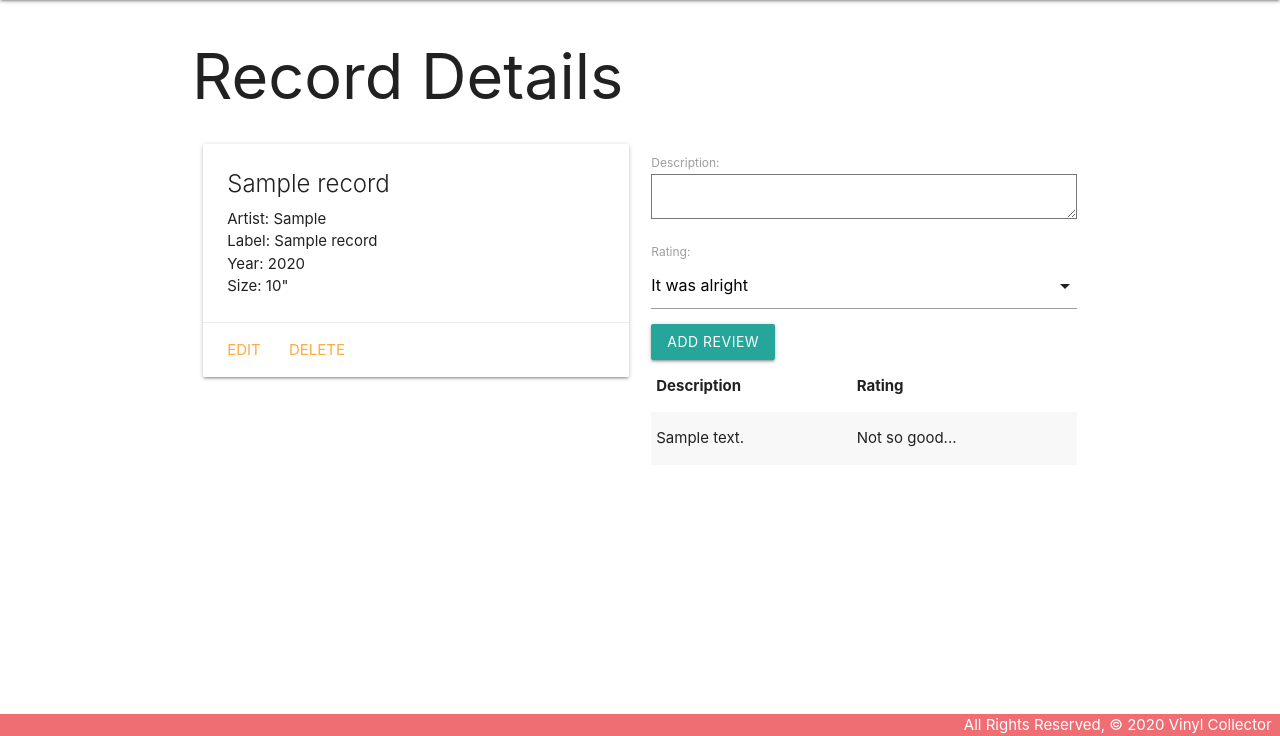
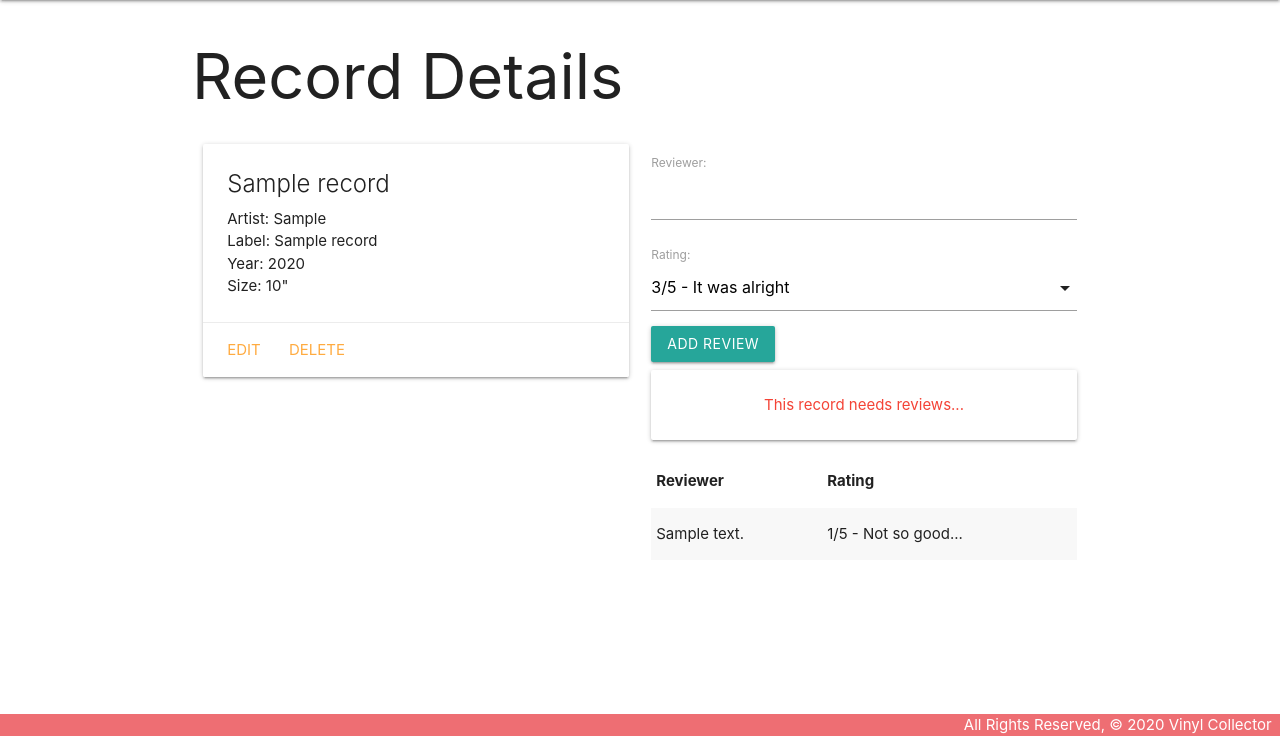
Before and after one commit to imalakamens/django_collector, a Django app: page /records/1/ in a window 1280 px wide. Shown: the part 64-800 px from the top of the page. Run offline with Django 3.2, Linux system fonts and the light colour scheme; tables that the repository leaves empty hold one stand-in row (values such as "Sample post").

Commit message:
add review status card

```diff
--- a/main_app/forms.py
+++ b/main_app/forms.py
@@ -4,4 +4,4 @@ from .models import Review
 class ReviewForm(ModelForm):
     class Meta:
         model = Review
-        fields=['description', 'rating']
+        fields=['reviewer', 'rating']
--- a/main_app/models.py
+++ b/main_app/models.py
@@ -2,11 +2,11 @@ from django.db import models
 from django.urls import reverse
 
 RATINGS = (
-    ('1', 'Not so good...'),
-    ('2', 'Could be better'),
-    ('3', 'It was alright'),
-    ('4', 'Pretty good...'),
-    ('5', 'AMAZING!')
+    ('1', '1/5 - Not so good...'),
+    ('2', '2/5 - Could be better'),
+    ('3', '3/5 - It was alright'),
+    ('4', '4/5 - Pretty good...'),
+    ('5', '5/5 - AMAZING!')
 )
 
 # Create your models here.
@@ -23,8 +23,11 @@ class Record(models.Model):
     def get_absolute_url(self):
         return reverse('detail', kwargs={'record_id' : self.id})
 
+    def review_count(self):
+        return self.review_set.all().count() > 1
+
 class Review(models.Model):
-    description = models.TextField(max_length=250)
+    reviewer = models.CharField('reviewer', max_length=50)
     rating = models.CharField(
         max_length=1,
         choices=RATINGS,
--- a/main_app/templates/records/detail.html
+++ b/main_app/templates/records/detail.html
@@ -28,14 +28,19 @@
       {{ review_form.as_p }}
       <input type="submit" class="btn" value="Add Review">
     </form>
+    {% if record.review_count %}
+      <div class="card-panel teal-text center-align">This record has a few reviews!</div>
+    {% else %}
+      <div class="card-panel red-text center-align">This record needs reviews...</div>
+      {% endif %}
     <table class="striped">
       <thead>
-        <tr><th>Description</th><th>Rating</th></tr>
+        <tr><th>Reviewer</th><th>Rating</th></tr>
       </thead>
       <tbody>
         {% for review in record.review_set.all %}
         <tr>
-          <td>{{review.description}}</td>
+          <td>{{review.reviewer}}</td>
           <td>{{review.get_rating_display}}</td>
         </tr>
         {% endfor %}
```
Also changed, not shown: main_app/migrations/0001_initial.py, main_app/migrations/0002_review.py (deleted).
